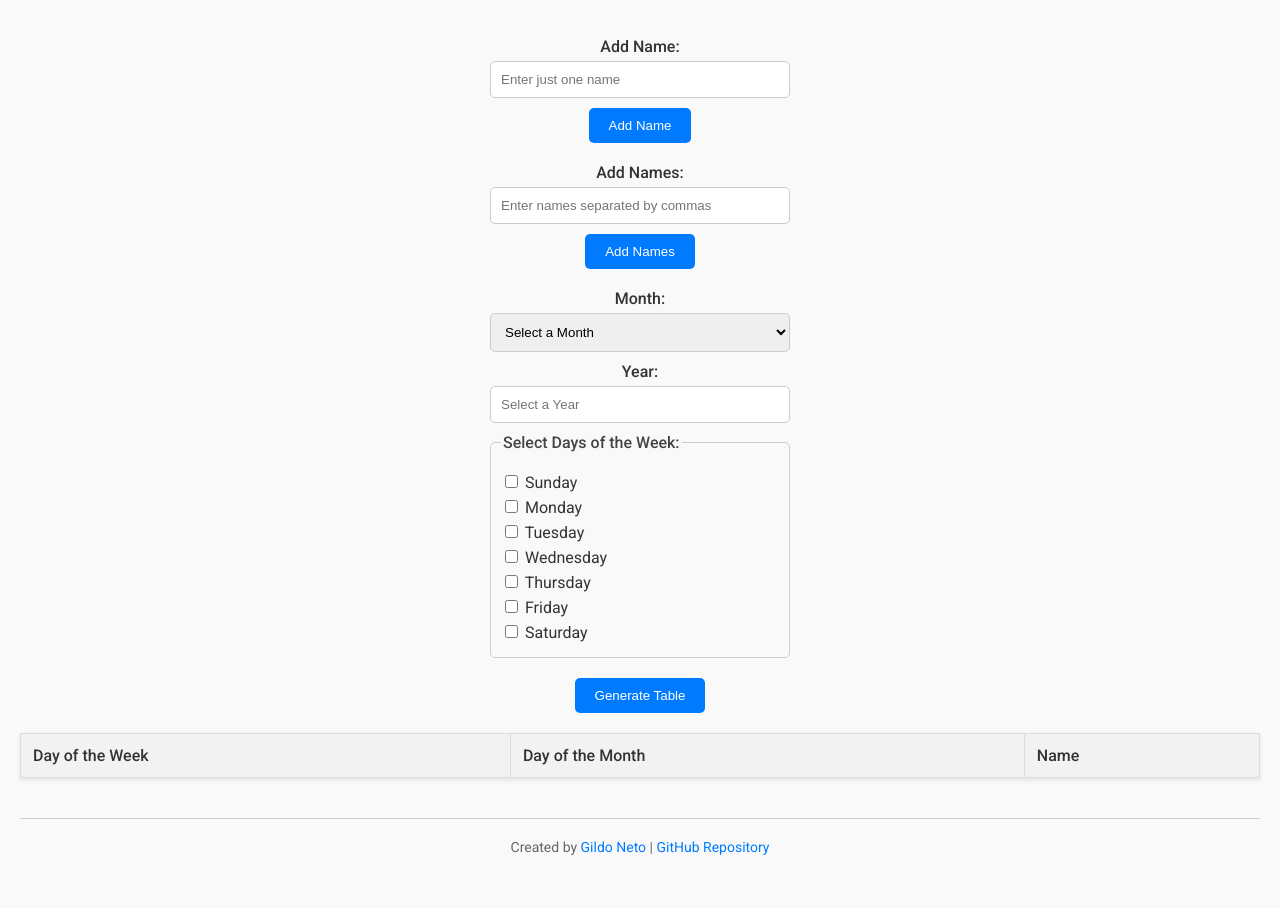
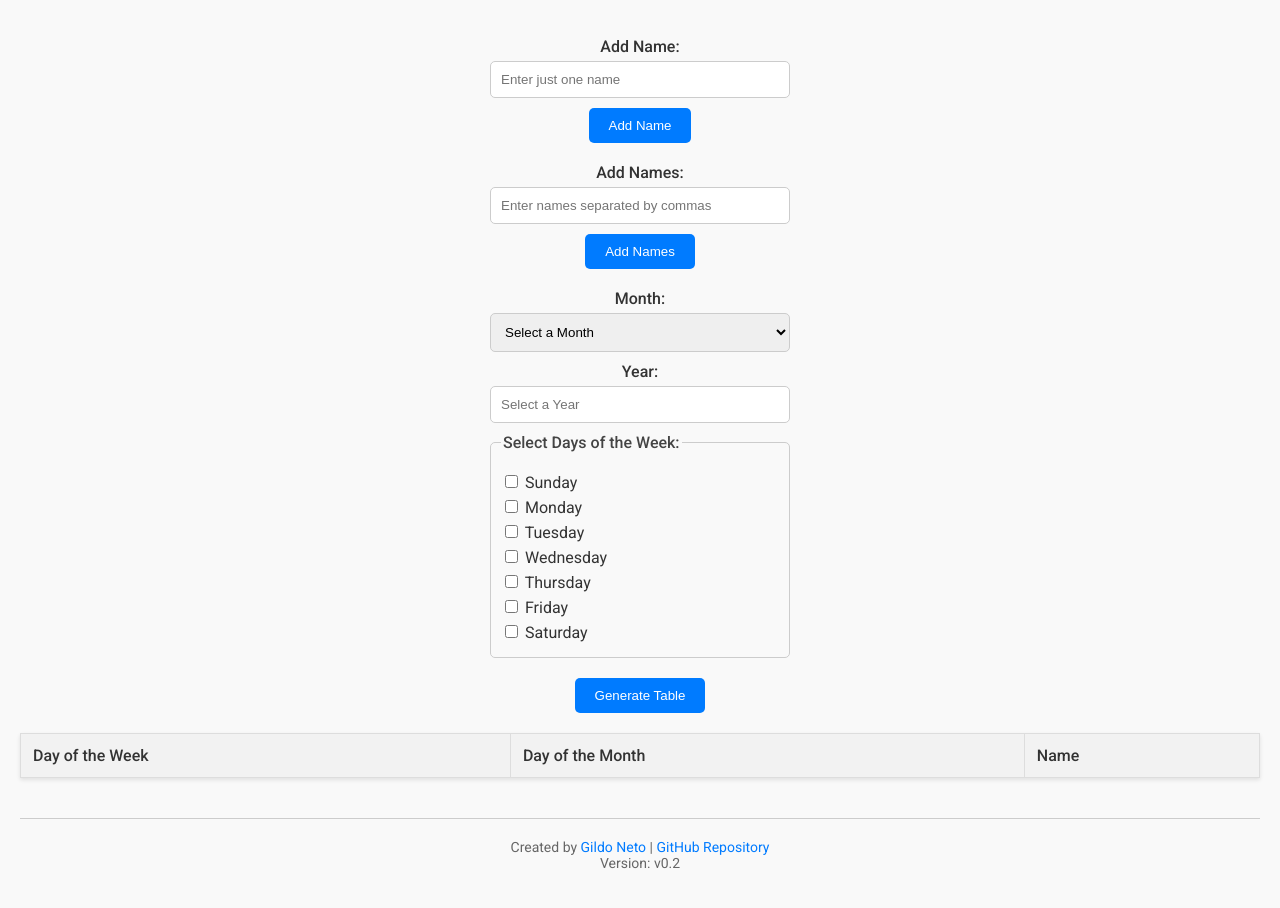
Before and after one commit to gildoneto/daily-rotation, a plain HTML site: page index.html in a window 1280 px wide. Shown: the part 62-970 px from the top of the page. Drawn offline with Linux system fonts and the light colour scheme.

Commit message:
Adds version

```diff
--- a/index.html
+++ b/index.html
@@ -92,6 +92,7 @@
           >GitHub Repository</a
         >
       </p>
+			<p>Version: v0.2</p>
     </footer>
 
     <script src="script.js"></script>
```
